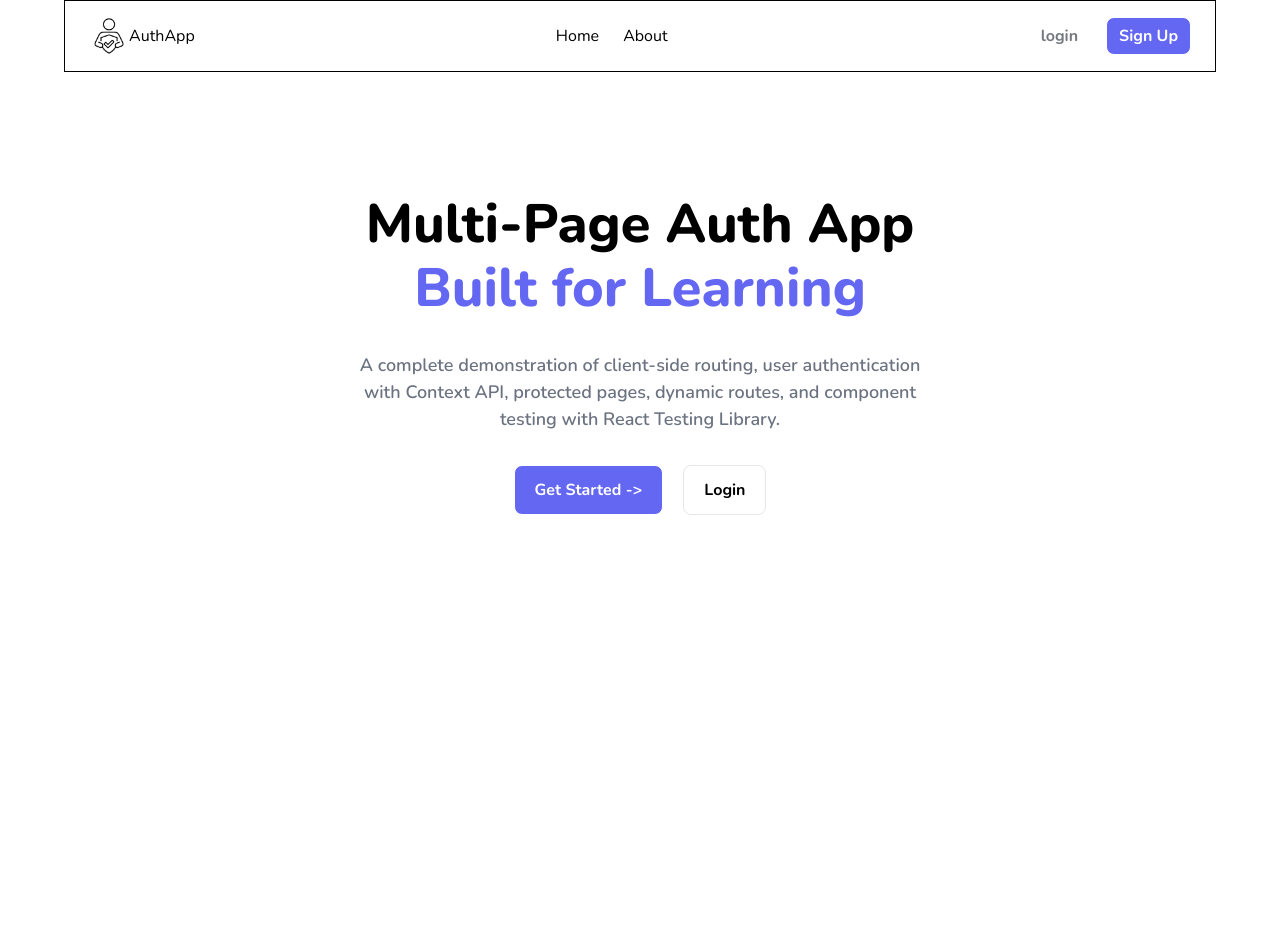
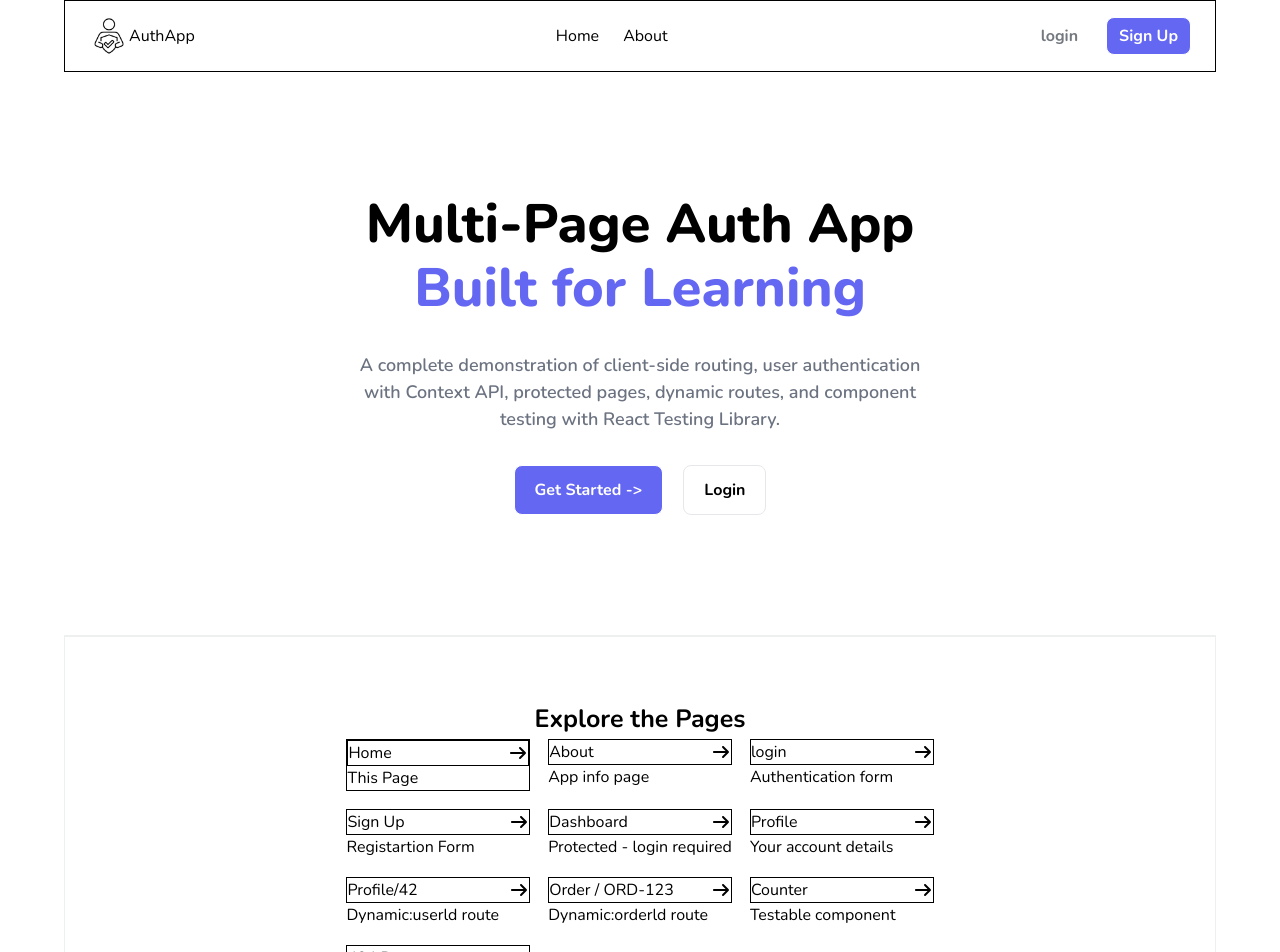
Before and after one commit to preetpalsinghkanda/Multi-Page-Authentication-App-, a React (Vite) app: page / in a window 1280 px wide. Shown: the top 952 px of the page. Before the commit the page ends 800 px from the top, so only its background shows below. Built offline with nearby package versions, Linux system fonts and the light colour scheme.

Commit message:
working on hero section

```diff
--- a/package.json
+++ b/package.json
@@ -10,6 +10,9 @@
     "preview": "vite preview"
   },
   "dependencies": {
+    "@fortawesome/free-brands-svg-icons": "^7.2.0",
+    "@fortawesome/free-solid-svg-icons": "^7.2.0",
+    "@fortawesome/react-fontawesome": "^3.3.0",
     "@tailwindcss/vite": "^4.2.2",
     "react": "^19.2.4",
     "react-dom": "^19.2.4",
--- a/src/Components/Hero.jsx
+++ b/src/Components/Hero.jsx
@@ -1,19 +1,110 @@
 import React from "react";
+import { FontAwesomeIcon } from "@fortawesome/react-fontawesome";
+import { faArrowRight } from "@fortawesome/free-solid-svg-icons";
 
 export default function Hero() {
   return (
-    <div className="flex flex-col items-center py-30">
-      <h1 className="text-[54px] font-[800] text-base/16">Multi-Page Auth App <span className="w-fit mx-auto block  text-[#6467f2]">Built for Learning</span></h1>
-     <p className="max-w-xl mx-auto text-center font-[600] text-[18px] my-8 text-[#6b7280]">
-  A complete demonstration of client-side routing, user authentication with Context API, protected pages, dynamic routes, and component testing with React Testing Library.
-</p>
+    <div>
+      <div className="flex flex-col items-center py-30">
+        <h1 className="text-[54px] font-[800] text-base/16">
+          Multi-Page Auth App{" "}
+          <span className="w-fit mx-auto block  text-[#6467f2]">
+            Built for Learning
+          </span>
+        </h1>
+        <p className="max-w-xl mx-auto text-center font-[600] text-[18px] my-8 text-[#6b7280]">
+          A complete demonstration of client-side routing, user authentication
+          with Context API, protected pages, dynamic routes, and component
+          testing with React Testing Library.
+        </p>
 
-<div className="flex gap-5"><button className="border rounded-lg px-5 py-3 font-[700] text-white bg-[#6467f2] cursor-pointer ">{`Get Started ->`}</button><button className="rounded-lg px-5 py-3 font-[700] text-black cursor-pointer transition-all  border border-[#e5e7eb] hover:bg-[#edf0ee]">Login</button></div>
+        <div className="flex gap-5">
+          <button className="border rounded-lg px-5 py-3 font-[700] text-white bg-[#6467f2] cursor-pointer ">{`Get Started ->`}</button>
+          <button className="rounded-lg px-5 py-3 font-[700] text-black cursor-pointer transition-all  border border-[#e5e7eb] hover:bg-[#edf0ee]">
+            Login
+          </button>
+        </div>
+      </div>
 
-<section className="border-t-2">
+      <section className="border-t-2 border-[#edf0ee] py-16 border flex flex-col items-center justify-center" >
+        <h2 className="text-[25px] font-[700] w-fit mx-auto">
+          Explore the Pages
+        </h2>
+        <div className="grid gap-4.5 grid-cols-3">
+          <div className="border">
+            <div className="flex items-center justify-between border">
+              <h5>Home</h5>
+              <FontAwesomeIcon icon={faArrowRight} />
+            </div>
+            <p>This Page</p>
+          </div>
+          <div>
+            <div className="flex items-center justify-between border">
+              <h5>About</h5>
+              <FontAwesomeIcon icon={faArrowRight} />
+            </div>
+            <p>App info page</p>
+          </div>
+          <div>
+            <div className="flex items-center justify-between border">
+              <h5>login</h5>
+               <FontAwesomeIcon icon={faArrowRight} />
 
-</section>
+            </div>
+            <p>Authentication form</p>
+          </div>
+          <div>
+           <div className="flex items-center justify-between border">
+              <h5>Sign Up</h5>
+               <FontAwesomeIcon icon={faArrowRight} />
+            </div>
+            <p>Registartion Form</p>
+          </div>
+          <div>
+          <div className="flex items-center justify-between border">
+              <h5>Dashboard</h5>
+               <FontAwesomeIcon icon={faArrowRight} />
+            </div>
+            <p>Protected - login required</p>
+          </div>
+          <div>
+            <div className="flex items-center justify-between border">
+              <h5>Profile</h5>
+               <FontAwesomeIcon icon={faArrowRight} />
+            </div>
+            <p>Your account details</p>
+          </div>
+          <div>
+            <div className="flex items-center justify-between border">
+              <h5>Profile/42</h5>
+               <FontAwesomeIcon icon={faArrowRight} />
 
+            </div>
+            <p>Dynamic:userld route</p>
+          </div>
+          <div>
+            <div className="flex items-center justify-between border">
+              <h5>Order / ORD-123</h5>
+               <FontAwesomeIcon icon={faArrowRight} />
+            </div>
+            <p>Dynamic:orderld route</p>
+          </div>
+          <div>
+           <div className="flex items-center justify-between border">
+              <h5>Counter</h5>
+               <FontAwesomeIcon icon={faArrowRight} />
+            </div>
+            <p>Testable component</p>
+          </div>
+          <div>
+           <div className="flex items-center justify-between border">
+              <h5>404 Page</h5>
+               <FontAwesomeIcon icon={faArrowRight} />
+            </div>
+            <p>Fallback route</p>
+          </div>
+        </div>
+      </section>
     </div>
   );
 }
```
Also changed, not shown: 1 other file (tests, documents, lock files or other folders).
